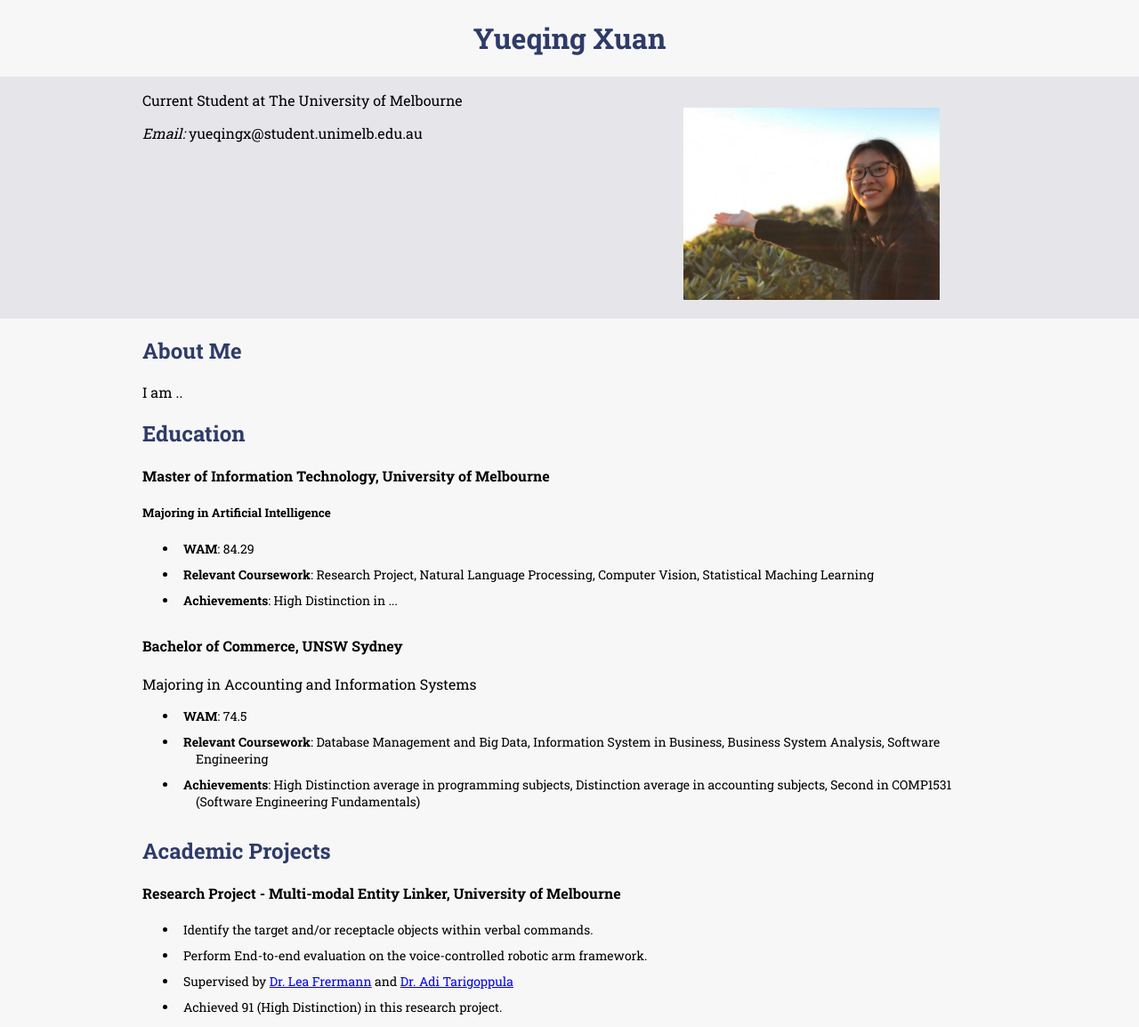
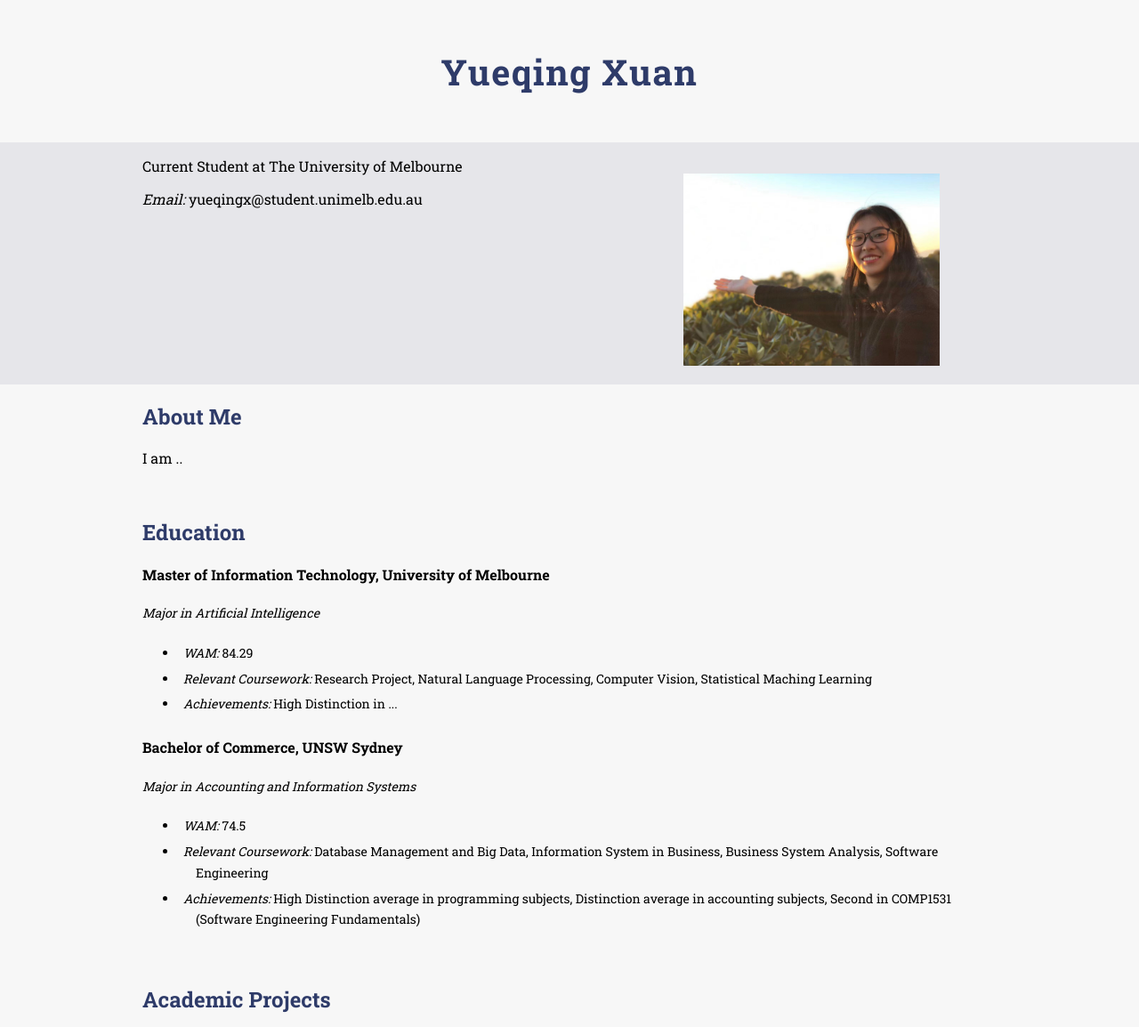
Before and after one commit to xuanxuanxuan-git/xuanxuanxuan-git.github.io, a plain HTML site: page index.html in a window 1280 px wide. Shown: the top 1154 px of the page at 89% size. Drawn offline with Linux system fonts and the light colour scheme.

Commit message:
update more

```diff
--- a/index.html
+++ b/index.html
@@ -56,31 +56,31 @@
         <h2 id="about">About Me</h2>
         <p>I am ..</p>
     </section>
-
+    <br>
     <section class="container">
         <h2 id="education">Education</h2>
         <h4>Master of Information Technology, University of Melbourne</h4>
-        <h5>Majoring in Artificial Intelligence</h5>
+        <h5><i>Major in Artificial Intelligence</i></h5>
         <ul>
-            <li><b>WAM</b>: 84.29</li>
-            <li><b>Relevant Coursework</b>: Research Project, Natural Language Processing, Computer Vision, Statistical
+            <li><i>WAM:</i> 84.29</li>
+            <li><i>Relevant Coursework:</i> Research Project, Natural Language Processing, Computer Vision, Statistical
                 Maching Learning</li>
-            <li><b>Achievements</b>: High Distinction in ...</li>
+            <li><i>Achievements:</i> High Distinction in ...</li>
         </ul>
 
         <h4>Bachelor of Commerce, UNSW Sydney</h4>
-        <p>Majoring in Accounting and Information Systems</p>
+        <h5><i>Major in Accounting and Information Systems</i></h5>
         <ul>
-            <li><b>WAM</b>: 74.5</li>
-            <li><b>Relevant Coursework</b>: Database Management and Big Data, Information System in Business, Business
+            <li><i>WAM:</i> 74.5</li>
+            <li><i>Relevant Coursework:</i> Database Management and Big Data, Information System in Business, Business
                 System Analysis, Software Engineering</li>
-            <li><b>Achievements</b>: High Distinction average in programming subjects, Distinction average in accounting
+            <li><i>Achievements:</i> High Distinction average in programming subjects, Distinction average in accounting
                 subjects, Second in COMP1531 (Software Engineering Fundamentals)</li>
         </ul>
 
 
     </section>
-
+    <br>
     <section class="container">
         <h2 id="projects">Academic Projects</h2>
 
@@ -126,6 +126,21 @@
         </ul>
     </section>
 
+    <br>
+    <section class="container">
+        <h2 id="employment">Work Experience</h2>
+        <h4>Research Assistant, University of Melbourne</h4>
+        <p>...</p>
+    </section>
+    <br>
+
+    <section class="container">
+        <h2 id="skills">Skills</h2>
+        <h4>Technical skills</h4>
+        <p>...</p>
+    </section>
+
+
     <br><br>
 
     <!-- Footer -->
--- a/my_web_style.css
+++ b/my_web_style.css
@@ -6,11 +6,20 @@ body {
 
 .header {
     color: #2e3b69;
-    text-align: center;
+    /* text-align: center; */
     max-width: 52em;
+    height: 10em;
     margin: auto;
+    display: flex;
+    justify-content: center; /* align horizontal */
+    align-items: center; /* align vertical */
+
 }
 
+.header h1{
+    letter-spacing: 1.5px;
+    font-size: 40px;
+}
 hr {
     border: none;
     max-width: 52em;
@@ -41,7 +50,10 @@ h2 {
     color: #2e3b69;
 }
 
-
+h4 {
+    font-weight: 550;
+    font-size: 16px;
+}
 .container{
     padding-left: 30px;
     padding-right: 30px;
@@ -78,10 +90,16 @@ h2 {
 
 .container ul li {
     font-size: 14px;
-    padding: 0px 0 10px 20px;
+    padding: 0px 0 5px 20px;
     text-indent: -1em;
+    line-height: 1.7;
 }
 
+.container h5 {
+    font-size: 14px;
+    font-weight: normal;
+    padding: 0px 0 0px 0px;
+}
 
 .footer {
     text-align: center;
--- a/style.css
+++ /dev/null
@@ -1,35 +0,0 @@
-body {
-    font-family: 'Roboto Slab', sans-serif;
-    background: #fafafa;
-    margin: 0;
-}
-
-.header {
-    color: #2e3b69;
-    text-align: center;
-    max-width: 52em;
-    margin: auto;
-}
-
-hr {
-    border: none;
-    max-width: 52em;
-    border-top: 3px solid #2e3b69;
-    overflow: visible;
-    height: 5px;
-}
-
-hr:after {
-    padding: 0 4px;
-    position: relative;
-    top: -13px;
-}
-
-
-.footer {
-    text-align: center;
-    padding-top:15px;
-    padding-bottom:15px;
-    color:#fff;
-    background-color: #2e3b69;
-}
```
